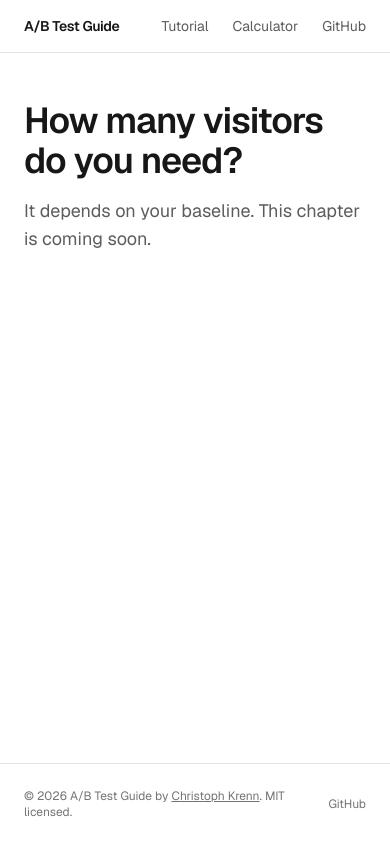
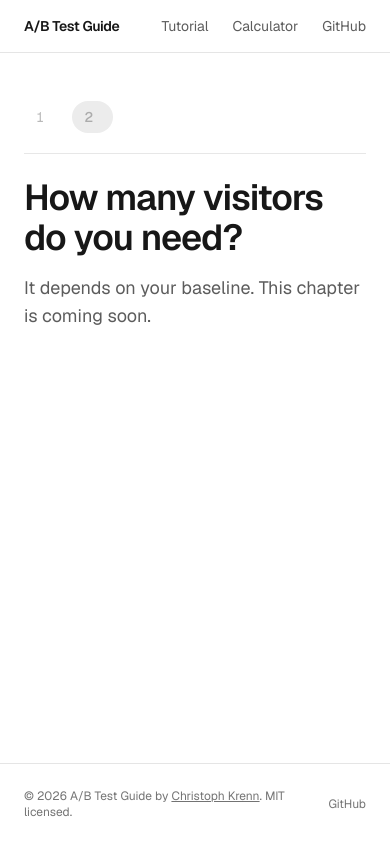
Before and after one commit to codedebugrepeat/ab-test-guide, a Next.js app: page /how-many-visitors-do-you-need in a window 390 px wide. Built offline with nearby package versions, Linux system fonts and the light colour scheme.

Commit message:
Horizontal navbar for small widths

```diff
--- a/components/tutorial/tutorial-layout.tsx
+++ b/components/tutorial/tutorial-layout.tsx
@@ -4,6 +4,9 @@ import { TutorialNav } from "./tutorial-nav";
 export function TutorialLayout({ children }: { children: ReactNode }) {
   return (
     <div className="mx-auto w-full max-w-5xl px-6 py-12">
+      <div className="mb-6 border-b border-foreground/10 pb-4 lg:hidden">
+        <TutorialNav horizontal />
+      </div>
       <div className="flex gap-12">
         <div className="min-w-0 flex-1">{children}</div>
         <aside className="hidden w-52 shrink-0 lg:block">
--- a/components/tutorial/tutorial-nav.tsx
+++ b/components/tutorial/tutorial-nav.tsx
@@ -4,8 +4,37 @@ import Link from "next/link";
 import { usePathname } from "next/navigation";
 import { chapters } from "./chapters";
 
-export function TutorialNav() {
+export function TutorialNav({ horizontal = false }: { horizontal?: boolean }) {
   const pathname = usePathname();
+
+  if (horizontal) {
+    return (
+      <nav aria-label="Chapters">
+        <ol className="flex gap-2 overflow-x-auto pb-1">
+          {chapters.map((ch) => {
+            const active = pathname === ch.href;
+            return (
+              <li key={ch.href} className="shrink-0">
+                <Link
+                  href={ch.href}
+                  className={`flex items-center gap-2 rounded-full px-3 py-1.5 text-sm transition-colors ${
+                    active
+                      ? "bg-foreground/[0.08] font-medium text-foreground"
+                      : "text-foreground/40 hover:bg-foreground/[0.04] hover:text-foreground/70"
+                  }`}
+                >
+                  <span className="tabular-nums text-foreground/30">
+                    {ch.number}
+                  </span>
+                  <span>{ch.shortTitle}</span>
+                </Link>
+              </li>
+            );
+          })}
+        </ol>
+      </nav>
+    );
+  }
 
   return (
     <nav aria-label="Chapters">
```
